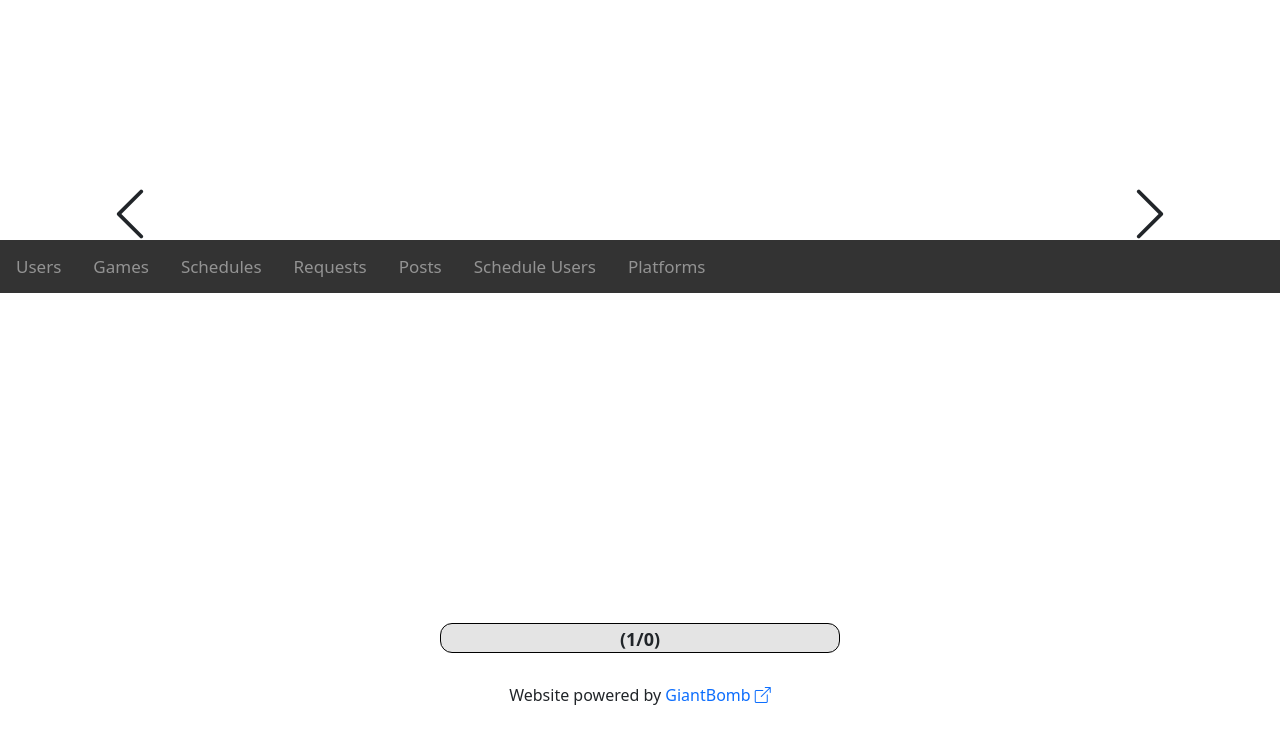
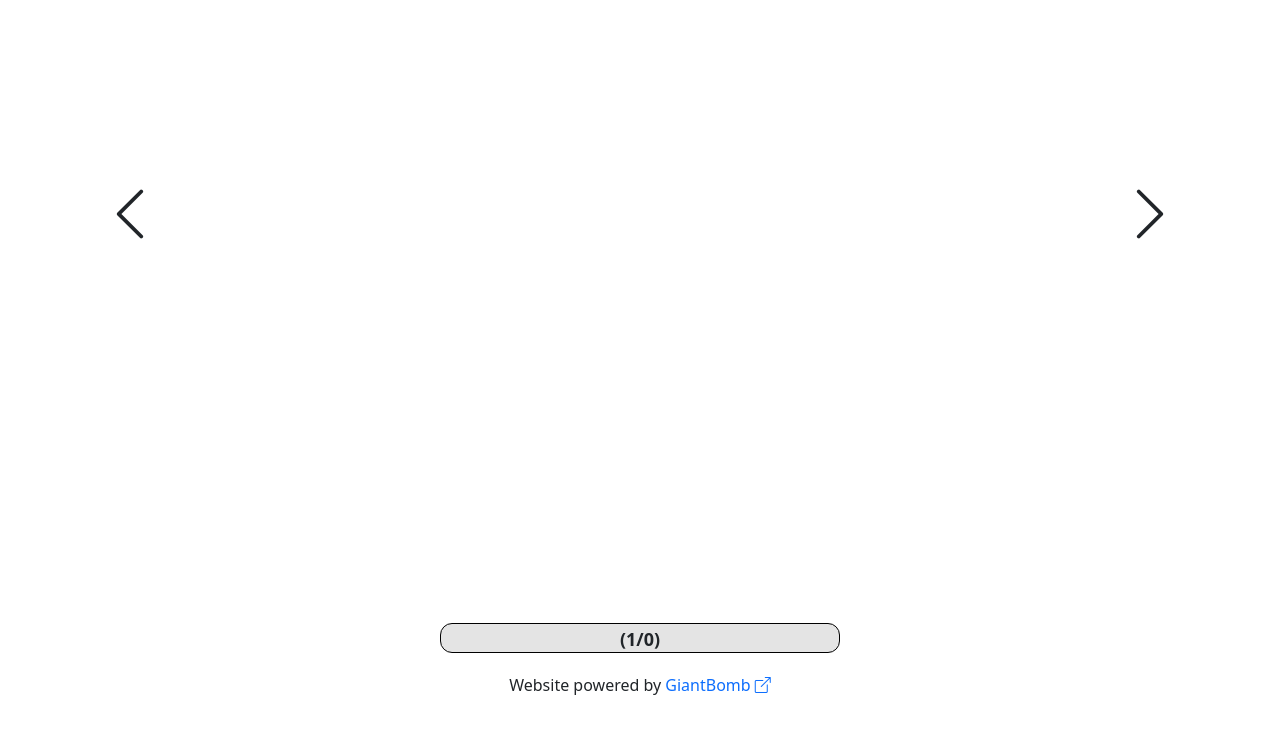
Before and after one commit to erinnaw/Game-Session-Maker, a Flask app: page / in a window 1280 px wide. Shown: the part 507-1260 px from the top of the page. After the commit the page ends 1202 px from the top, so only its background shows below. Run offline with Flask 2, Linux system fonts and the light colour scheme; data that the repository does not hold is empty; some libraries are stand-ins or nearby versions.

```diff
--- a/static/css/style.css
+++ b/static/css/style.css
@@ -92,10 +92,14 @@ textarea {
 }
 
 .homepage-display-bottom {
-    padding-top: 30px;
-    text-align: center;
-    height: 100px;
-    margin: auto;
+    padding-top: 10px;
+    padding-bottom: 30px;
+    text-align: center;
+    height: 50px;
+    width: 100%;
+    text-align: center;
+    margin: auto;
+    margin-top: 10px;
 }
 
 .status-archived {
@@ -330,7 +334,7 @@ a {
 .grid-display-search-results {
     display: inline-grid;
     grid-template-columns: auto;
-    height: auto;
+    height: 1000px;
     width: 1200px;
     margin: auto;
     overflow: auto;
--- a/templates/homepage.html
+++ b/templates/homepage.html
@@ -26,13 +26,11 @@
     </div>
     <div class="homepage-display" id="homepage-display"></div>
     <div class="homepage-display-bottom" id="homepage-display-bottom">
-        <center>
             Website powered by <a href="https://www.giantbomb.com/api/" target="_blank">GiantBomb
             <i class="bi bi-box-arrow-up-right"></i></a>
-        </center>
     </div>
     <div id="snackbar"></div>
-
+<!--
     <div class="navbar2">
         <div class="adminbutton" id="users">Users</div>
         <div class="adminbutton" id="games">Games</div>
@@ -41,7 +39,7 @@
         <div class="adminbutton" id="posts">Posts</div>
         <div class="adminbutton" id="schedule-users">Schedule Users</div>
         <div class="adminbutton" id="platforms">Platforms</div>
-    </div>
+    </div> -->
 {% endblock %}
 {% block js %}
     <!-- Bootstrap JavaScript with Popper (a Bootstrap dependency for popovers) -->
```
